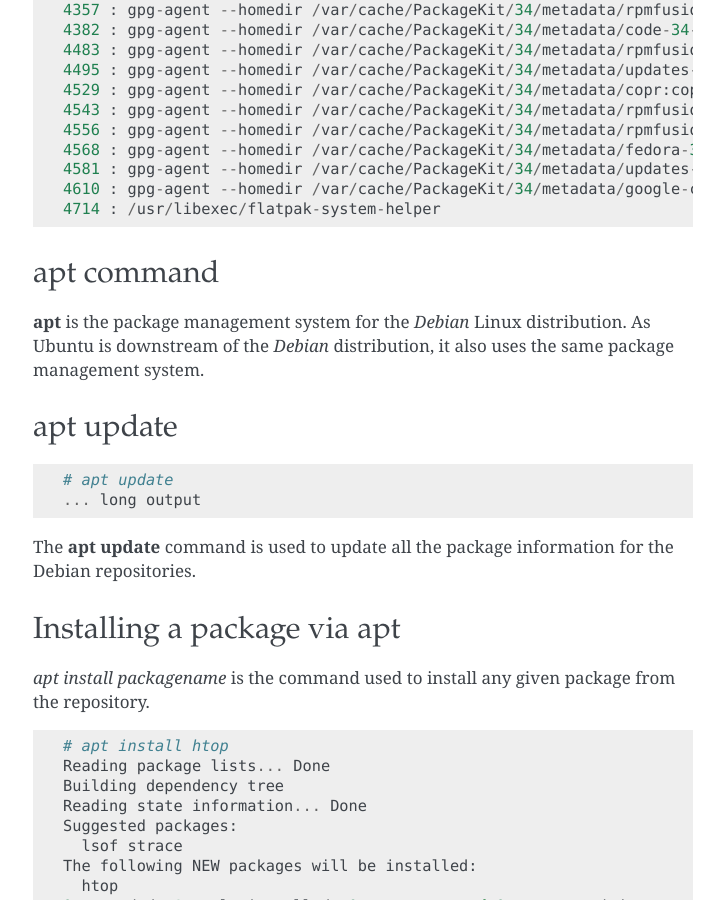
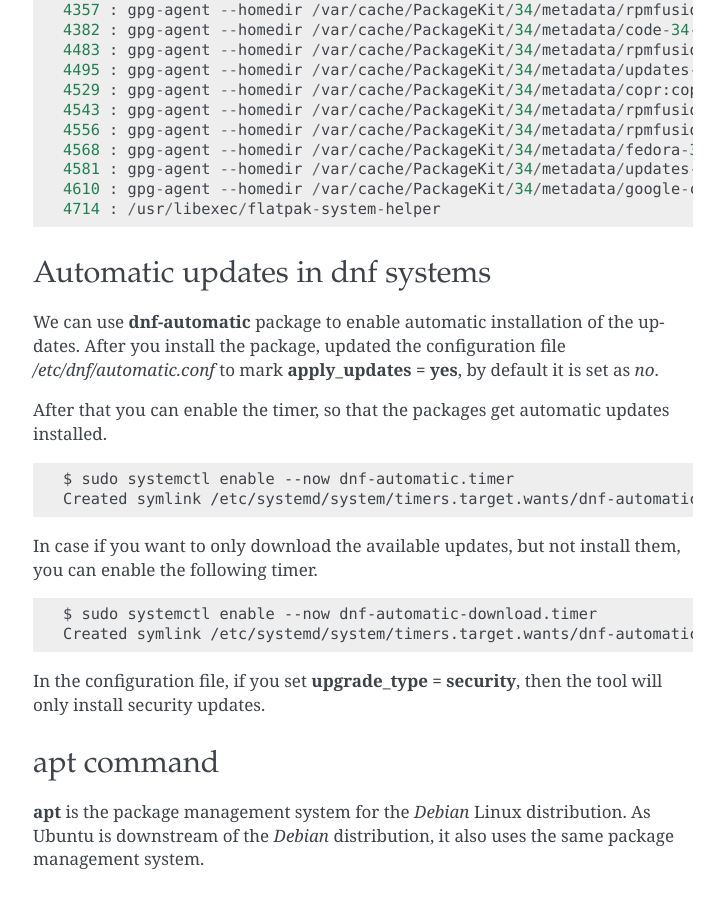
Before and after one commit to kushaldas/lym, a Sphinx documentation site: the page built from docs/packages.rst, in a window 1280 px wide and 900 px high, scrolled down 5254 px. Shown: the whole window, without its empty margins (387-1111 px from the left). Built offline with Sphinx 7.4.7, drawn with Linux system fonts in a browser that asks for light colours; a script that is not in the unit is left out; some of the changed text lies outside the part shown.

Commit message:
Automatic updates via dnf

```diff
--- a/docs/packages.rst
+++ b/docs/packages.rst
@@ -281,6 +281,33 @@ Below is the output from a Fedora 34 desktop system.
     4714 : /usr/libexec/flatpak-system-helper
 
 
+Automatic updates in dnf systems
+---------------------------------
+
+We can use **dnf-automatic** package to enable automatic installation of the
+updates. After you install the package, updated the configuration file
+`/etc/dnf/automatic.conf` to mark **apply_updates = yes**, by default it is set
+as `no`.
+
+After that you can enable the timer, so that the packages get automatic updates
+installed.
+
+::
+
+    $ sudo systemctl enable --now dnf-automatic.timer
+    Created symlink /etc/systemd/system/timers.target.wants/dnf-automatic.timer → /usr/lib/systemd/system/dnf-automatic.timer.
+
+In case if you want to only download the available updates, but not install
+them, you can enable the following timer.
+
+::
+
+    $ sudo systemctl enable --now dnf-automatic-download.timer
+    Created symlink /etc/systemd/system/timers.target.wants/dnf-automatic-download.timer → /usr/lib/systemd/system/dnf-automatic-download.timer.
+
+In the configuration file, if you set **upgrade_type = security**, then the
+tool will only install security updates.
+
 .. index:: apt
 
 apt command
```
